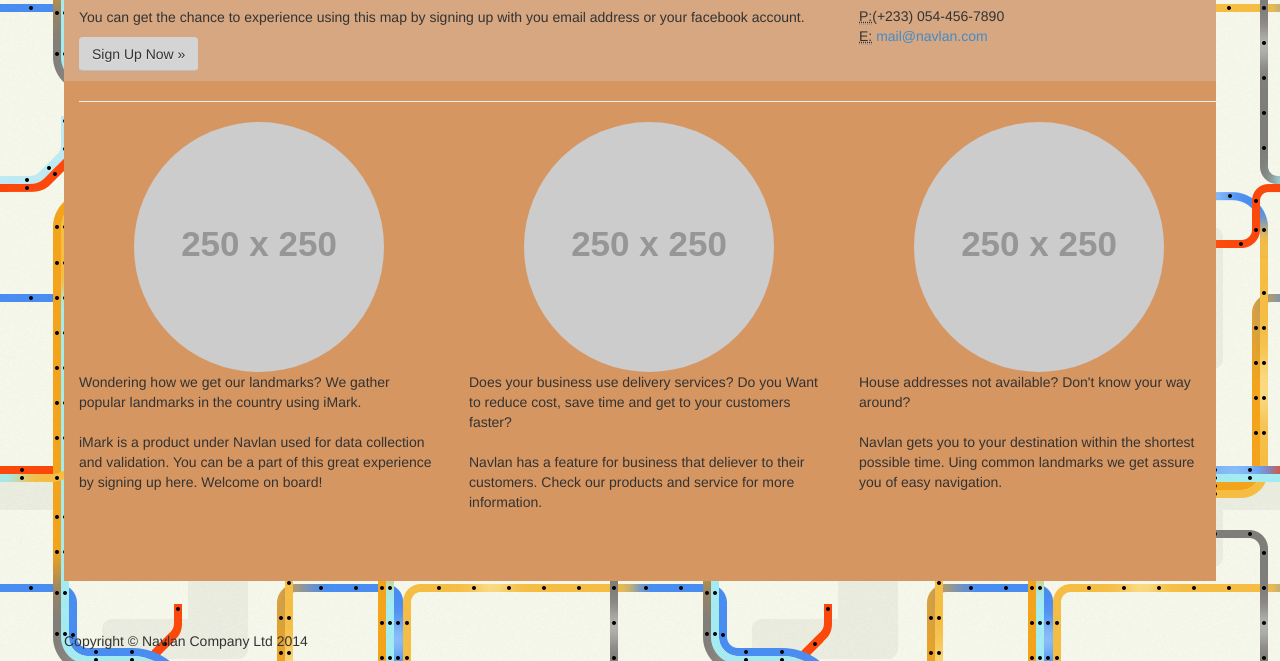
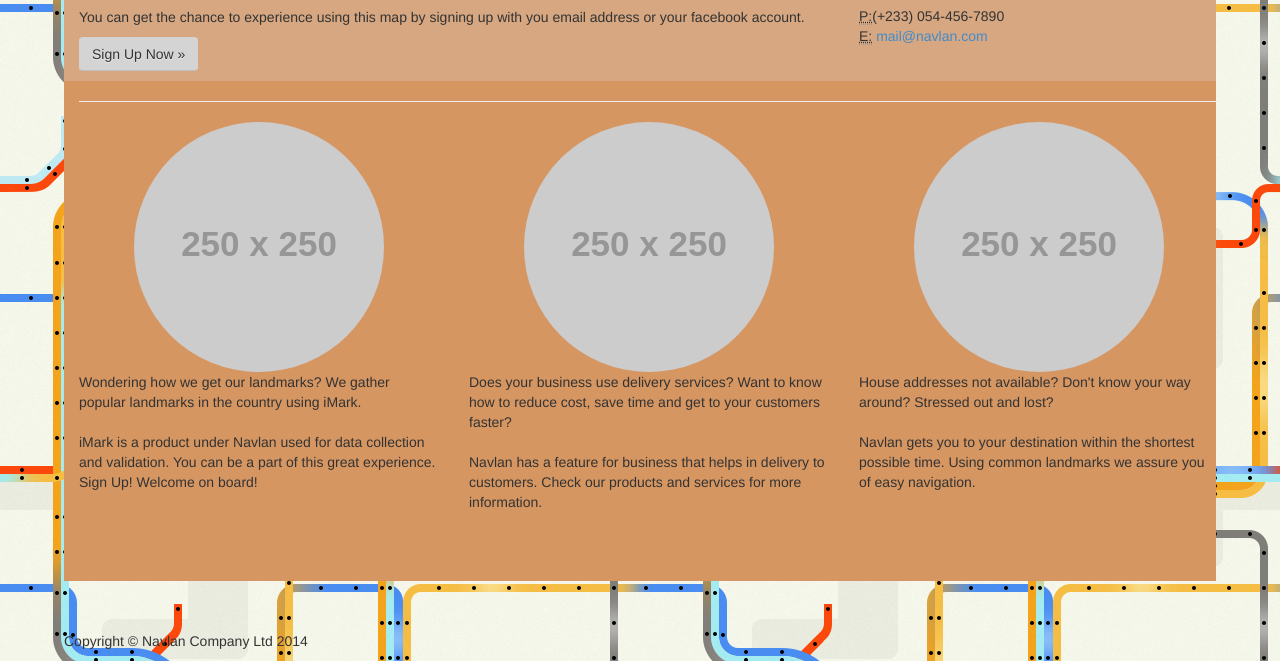
Before and after one commit to loanah/loanah.github.io, a plain HTML site: page index.html in a window 1280 px wide. Shown: the part 610-1271 px from the top of the page. Drawn offline with Linux system fonts and the light colour scheme; placeholder pictures from the web are drawn by us.

Commit message:
text corrections

```diff
--- a/index.html
+++ b/index.html
@@ -107,29 +107,28 @@
             <div class="row">
                 <div class="col-sm-4">
                     <img class="img-circle img-responsive text-center" src="http://placehold.it/250/D6A781/300x300&text=Navlan iMark">
-                    <p> Wondering how we get our landmarks?
-                        We gather popular landmarks in the country using iMark.
+                    <p> Wondering how we get our landmarks? We gather popular landmarks in the country using iMark.
                         <br>
                         <br>
                         iMark is a product under Navlan used for data collection and validation.
-                        You can be a part of this great experience by signing up here.
-                        Welcome on board!</p>
+                        You can be a part of this great experience.
+                        Sign Up! Welcome on board!</p>
                     </div>
                     <div class="col-sm-4">
                         <img class="img-circle img-responsive" src="http://placehold.it/250/AC3030/
                         300&text=Navlan Business">
-                        <p>Does your business use delivery services? Do you Want to reduce cost, save time and get to your customers faster?
+                        <p>Does your business use delivery services? Want to know how to reduce cost, save time and get to your customers faster?
                         <br>
                         <br>
-                        Navlan has a feature for business that deliever to their customers. Check our products and service for more information.</p>
+                        Navlan has a feature for business that helps in delivery to customers. Check our products and services for more information.</p>
                     </div>
                     <div class="col-sm-4">
                         <img class="img-circle img-responsive" src="http://placehold.it/250/D6A781/
                         300&text=Navlan Tour">
-                        <p>House addresses not available? Don't know your way around?
+                        <p>House addresses not available? Don't know your way around? Stressed out and lost?
                         <br>
                         <br>
-                        Navlan gets you to your destination within the shortest possible time. Uing common landmarks we get assure you of easy navigation.</p>
+                        Navlan gets you to your destination within the shortest possible time. Using common landmarks we assure you of easy navigation.</p>
 
                     </div>
                 </div>
```
